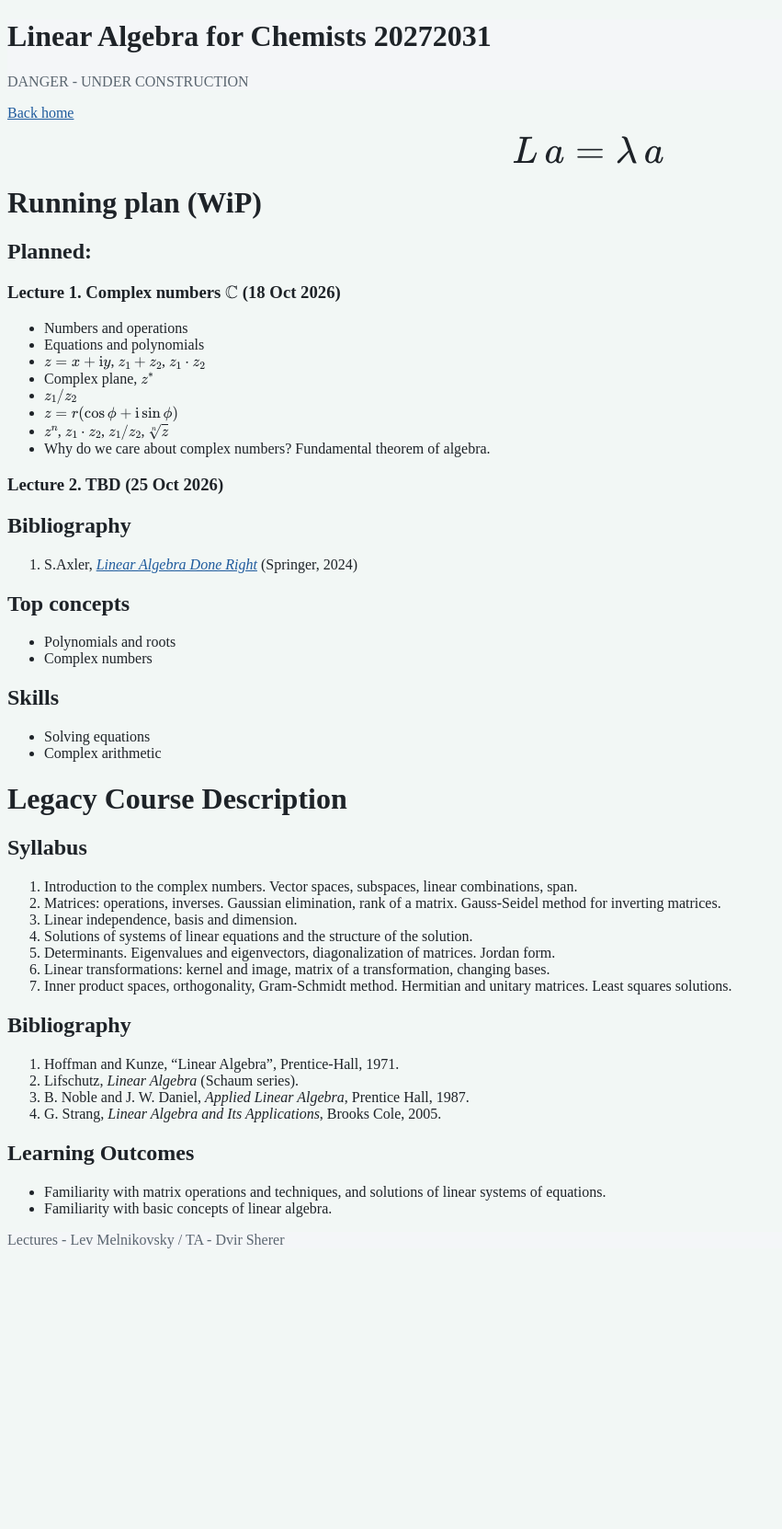
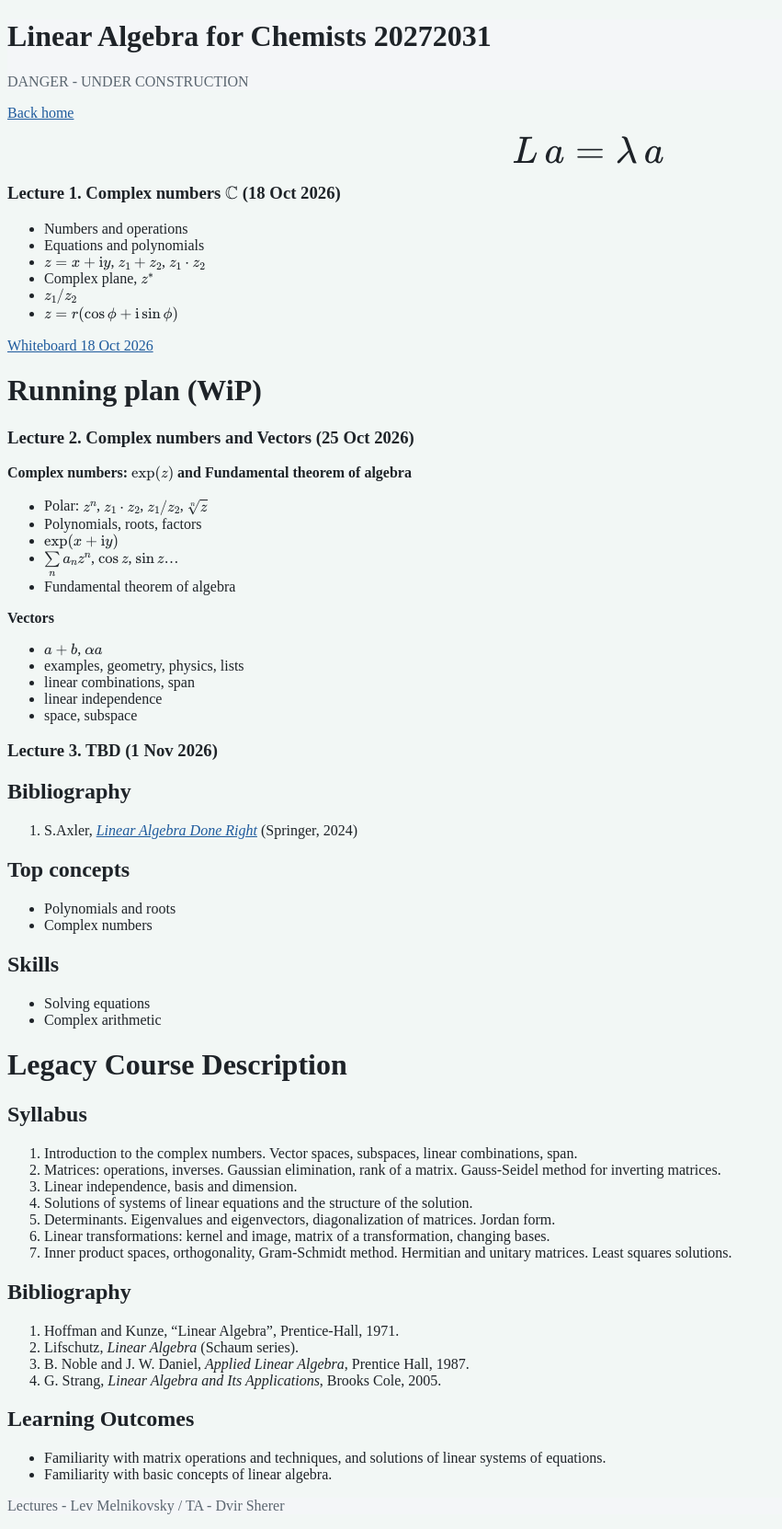
Before and after one commit to melnikovsky/wsos, a Jekyll site: the page built from courses/20272031.md, in a window 1280 px wide. Shown: the whole page at 92% size, without its empty margins (0-851 px from the left). Built offline with Jekyll 4.4.1, drawn with Linux system fonts in a browser that asks for light colours; before the commit the page ends 1373 px from its top, so only the background shows below that.

Commit message:
Lecture 1  + Plan for the Lecture 2

```diff
--- a/courses/20272031.md
+++ b/courses/20272031.md
@@ -11,10 +11,6 @@ $$
 \Huge L\, a = \lambda \, a
 $$
 
-# Running plan (WiP)
-
-## Planned:
-
 ### Lecture 1. Complex numbers $\mathbb{C}$ (18 Oct 2026)
 
 * Numbers and operations
@@ -23,10 +19,31 @@ $$
 * Complex plane, $z^*$
 * $z_1 / z_2$
 * $z=r(\cos\phi + \mathrm{i}\sin\phi)$
-* $z^n$,  $z_1 \cdot z_2$, $z_1 / z_2$, $\sqrt[n]{z}$
-* Why do we care about complex numbers? Fundamental theorem of algebra.
 
-### Lecture 2. TBD (25 Oct 2026)
+[Whiteboard 18 Oct 2026](lecture1.jpg)
+
+# Running plan (WiP)
+
+### Lecture 2. Complex numbers and Vectors (25 Oct 2026)
+
+**Complex numbers: $\exp(z)$ and Fundamental theorem of algebra**
+
+* Polar: $z^n$,  $z_1 \cdot z_2$, $z_1 / z_2$, $\sqrt[n]{z}$
+* Polynomials, roots, factors
+* $\exp(x+\textrm{i}y)$
+* $\sum\limits_n a_n z^n$, $\cos z$, $\sin z$...
+* Fundamental theorem of algebra
+
+**Vectors**
+
+* $a+b$, $\alpha a$
+* examples, geometry, physics, lists
+* linear combinations, span
+* linear independence
+* space, subspace
+
+### Lecture 3. TBD (1 Nov 2026)
+
 
 ## Bibliography
 
```
Also changed, not shown: courses/20272031/lecture1.jpg (added).
